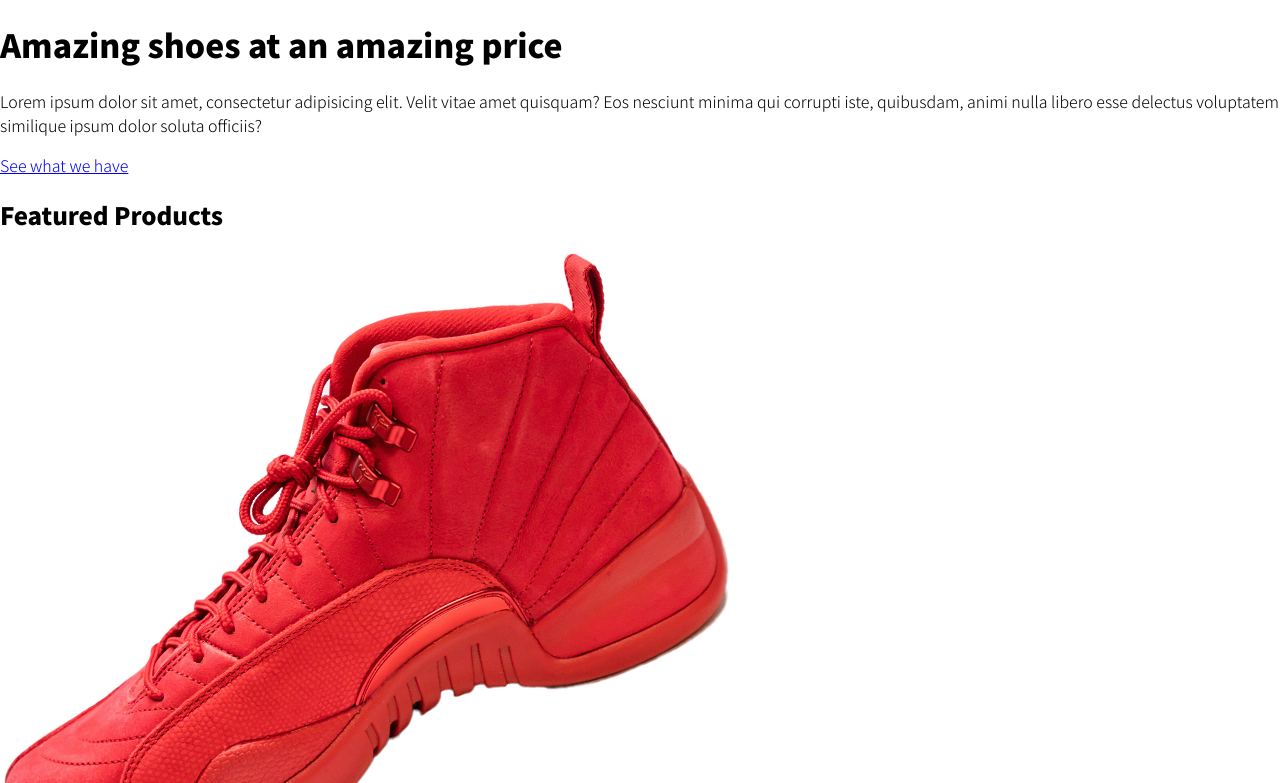
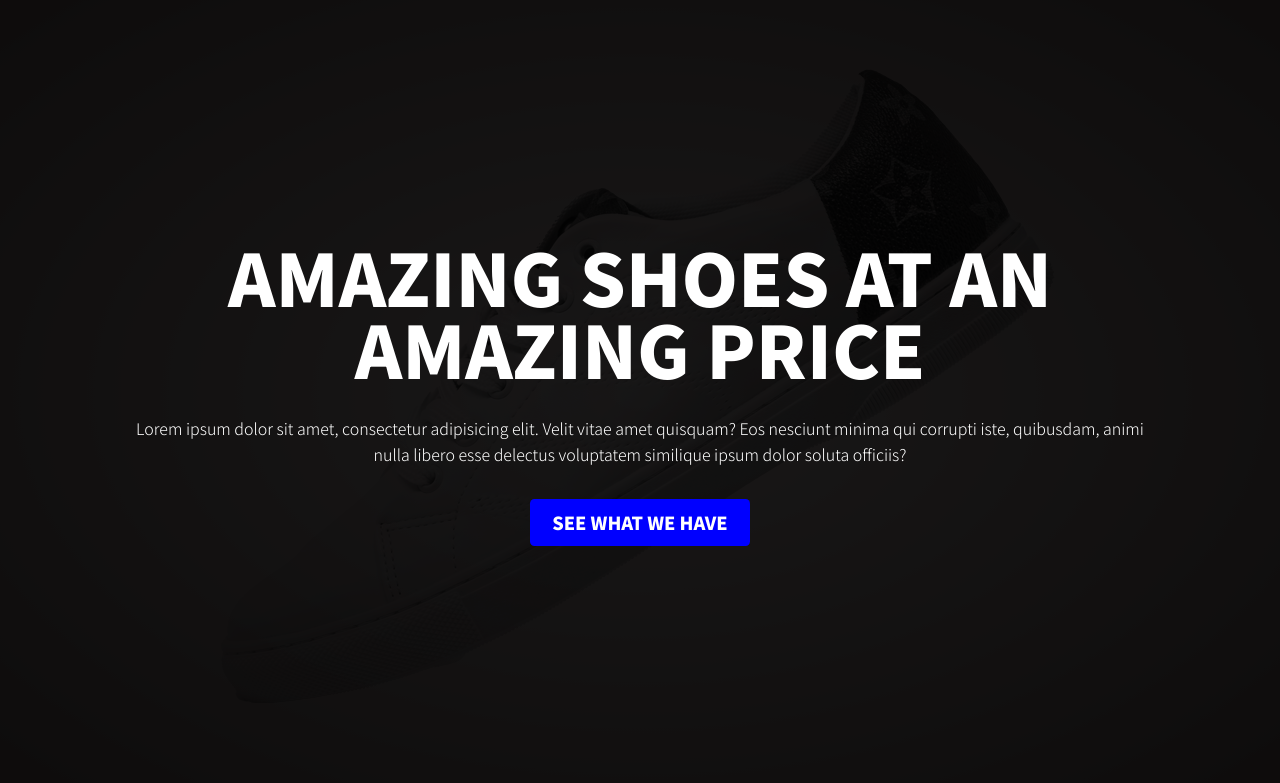
Before and after one commit to vinedsel/modern-landing-page, a website: page index.html in a window 1280 px wide. Shown: the top 783 px of the page. Drawn offline with Linux system fonts and the light colour scheme.

Commit message:
Small HTML tag tweaks and major hero section styling

```diff
--- a/index.html
+++ b/index.html
@@ -14,7 +14,7 @@
 
   <header class="hero">
     <div class="container spacing">
-      <h1 class="main-text">Amazing shoes at an amazing price</h1>
+      <h1 class="primary-title">Amazing shoes at an amazing price</h1>
       <p>Lorem ipsum dolor sit amet, consectetur adipisicing elit. Velit vitae amet quisquam? Eos nesciunt minima qui corrupti iste, quibusdam, animi nulla libero esse delectus voluptatem similique ipsum dolor soluta officiis?</p>
       <a href="#" class="btn">See what we have<a>
     </div>
--- a/scss/main.scss
+++ b/scss/main.scss
@@ -7,9 +7,78 @@
 body {
   margin: 0;
   font-family: 'Noto Sans JP', sans-serif;
+  line-height: 1.6;
 }
 
 img {
   max-width: 100%;
   display: block;
 }
+
+h1,
+h2,
+h3,
+p {
+  margin: 0;
+}
+
+.container {
+  width: 85%;
+  max-width: 65em;
+  margin: 0 auto;
+}
+
+.spacing>*+* {
+  margin-top: var(--spacer, 2rem);
+}
+
+.btn {
+  display: inline-block;
+  text-decoration: none;
+  color: var(--clr-text, white);
+  font-weight: 700;
+  text-transform: uppercase;
+  font-size: 1.125rem;
+  padding: .5em 1.25em;
+  background: var(--clr-accent, blue);
+  border-radius: .25em;
+  transition:
+    transform 250ms ease-in-out,
+    opacity 175ms linear;
+}
+
+.btn:hover,
+.btn:focus {
+  transform: scale(1.1);
+  opacity: .9;
+}
+
+.primary-title {
+  font-size: 4rem;
+  font-size: clamp(3rem, calc(5vw + 1rem), 4.5rem);
+  line-height: 1;
+  text-transform: uppercase;
+}
+
+.section-title {
+
+}
+
+.hero {
+  color: white;
+  text-align: center;
+  padding: 15em 0;
+  background: #222;
+
+  @supports (background-blend-mode: multiply) {
+    background-image:
+      url(../img/shoe-3.png),
+      radial-gradient(rgb(189, 179, 179), rgb(102, 88, 88));
+    background-blend-mode: multiply;
+    background-attachment: fixed;
+    background-repeat: no-repeat;
+    background-position: center center;
+  }
+
+
+}
```
Also changed, not shown: css/main.css, 1 other file.
